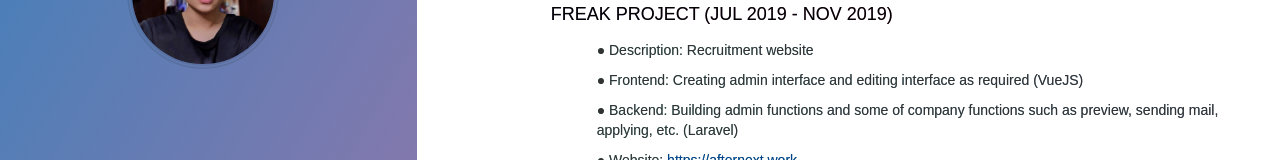
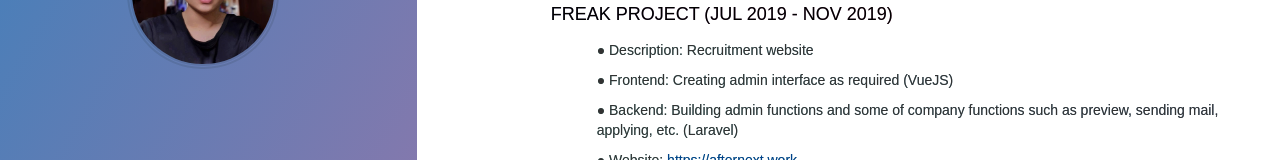
Before and after one commit to hungswifty/HungDoCV, a Vue app: page / in a window 1280 px wide. Shown: the part 222-382 px from the top of the page. Built offline with nearby package versions, Linux system fonts and the light colour scheme; some icons are missing.

Commit message:
[fix] typo

```diff
--- a/src/App.vue
+++ b/src/App.vue
@@ -270,8 +270,7 @@
                   <ul class="title title-margin">
                     <li>● Description: Recruitment website</li>
                     <li>
-                      ● Frontend: Creating admin interface and editing interface as
-                      required (VueJS)
+                      ● Frontend: Creating admin interface as required (VueJS)
                     </li>
                     <li>
                       ● Backend: Building admin functions and some of company
```
